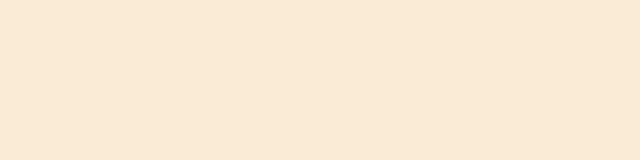
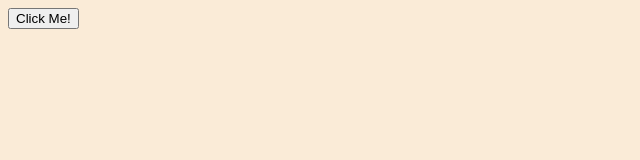
Before and after one commit to elliewalkersm/event-listeners, a plain HTML site: page index.html in a window 1280 px wide. Shown: the whole page, without its empty margins (0-640 px from the left). Drawn offline with Linux system fonts and the light colour scheme.

Commit message:
tested selectors

```diff
--- a/index.html
+++ b/index.html
@@ -7,7 +7,7 @@
   <title>Document</title>
 </head>
 <body>
-
+  <button id='main-btn'>Click Me!</button>
   <script src="main.js"></script>
 </body>
 </html>
--- a/main.js
+++ b/main.js
@@ -1 +1,5 @@
-console.log("It worked");
+const div = document.getElementById('main-btn');
+const button = document.querySelector('#main-btn');
+
+console.log(div);
+console.log(button);
```
